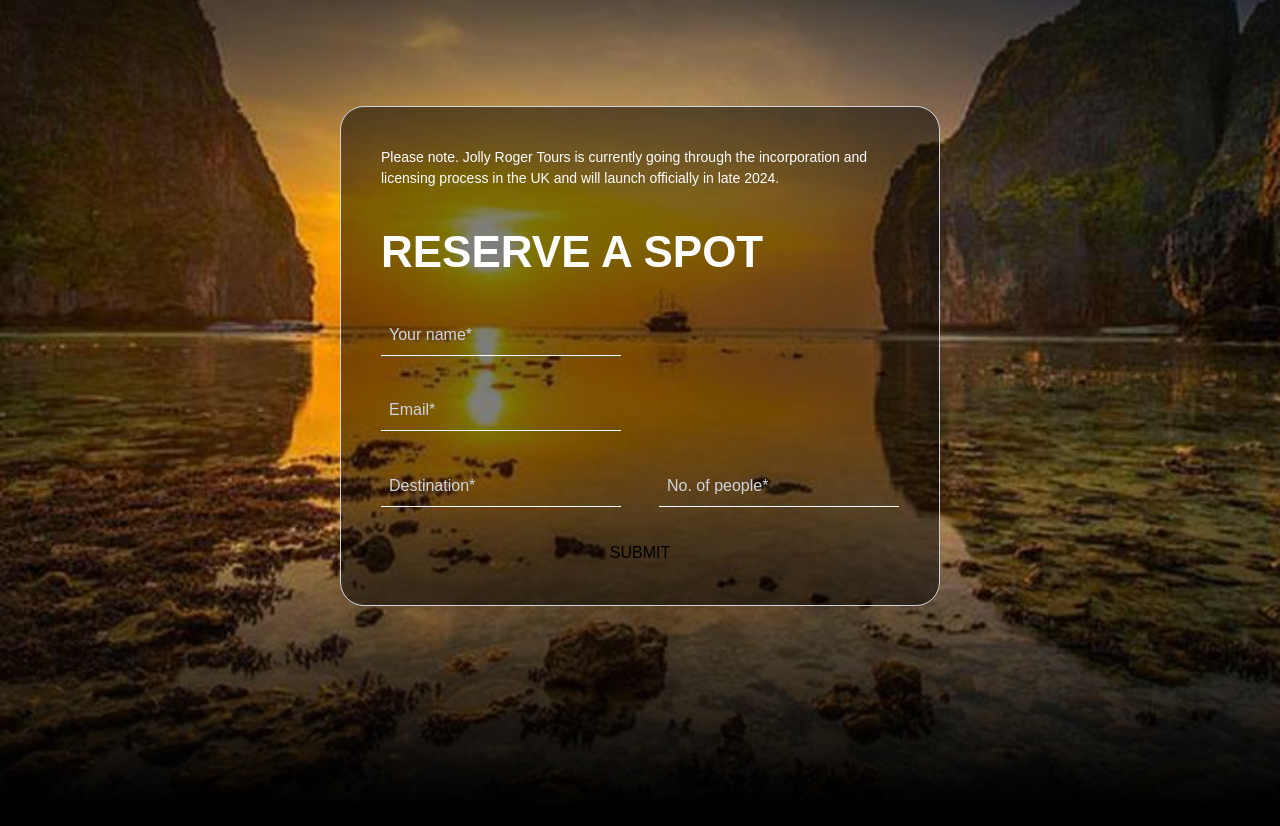
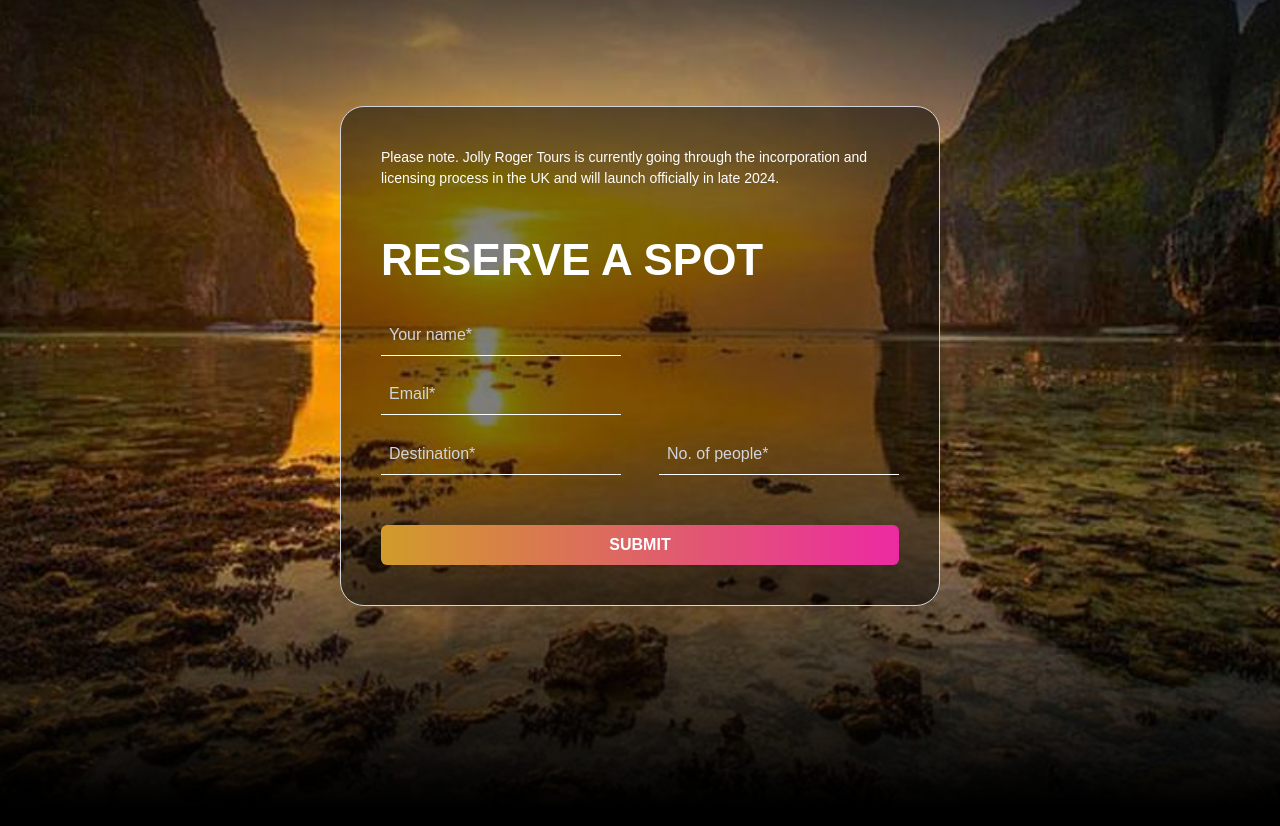
Before and after one commit to DWC97/j3-v3-project, a Next.js app: page / in a window 1280 px wide. Shown: the part 3136-3962 px from the top of the page. Built offline with nearby package versions, Linux system fonts and the light colour scheme.

Commit message:
contact form button

```diff
--- a/src/components/contact/Contact.tsx
+++ b/src/components/contact/Contact.tsx
@@ -12,7 +12,7 @@ export default function Contact(){
             <div className="absolute w-full h-[375px] top-0 left-0 bg-gradient-to-b from-black to-transparent" />
             <div className="absolute w-full h-[300px] bottom-0 left-0 bg-gradient-to-t from-black to-transparent" />
             <div className="flex flex-col justify-between w-[600px] h-[500px] bg-black bg-opacity-50 mt-20 rounded-3xl border border-gray-300 p-10 z-30">
-                <p className="text-white text-[14px]">
+                <p className="text-white text-[14px] mb-4">
                     Please note. Jolly Roger Tours is currently going through the incorporation and licensing process in the UK and will launch officially in late 2024.
                 </p>
                 <h2 className="font-semibold text-[44px] text-white">RESERVE A SPOT</h2>
@@ -27,7 +27,7 @@ export default function Contact(){
                         <input type="text" placeholder="Destination*" className="w-[240px] placeholder-gray-300 text-white bg-transparent border-b border-white p-2 focus:outline-none"/>
                         <input type="text" placeholder="No. of people*" className="w-[240px] placeholder-gray-300 text-white bg-transparent border-b border-white p-2 focus:outline-none"/>
                     </div>
-                    <button>
+                    <button className="font-semibold ease-in-out duration-300 text-white w-full self-center py-2 rounded-md mt-8 bg-gradient-to-r from-custom-orange to-custom-pink ">
                         SUBMIT
                     </button>
                 </form>
```
